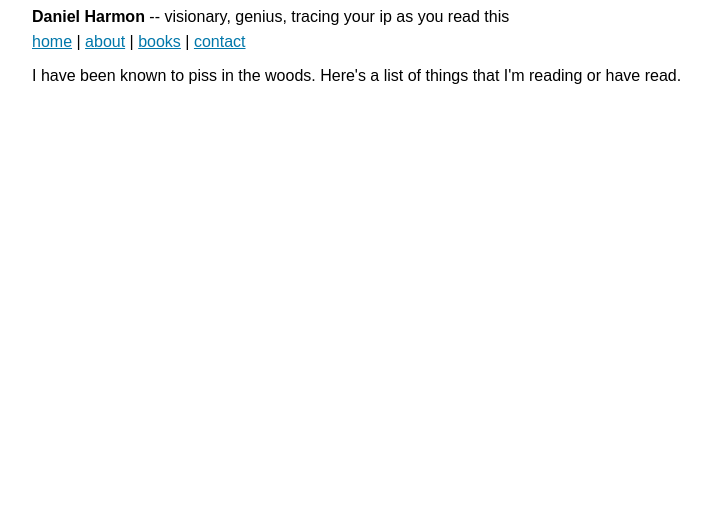
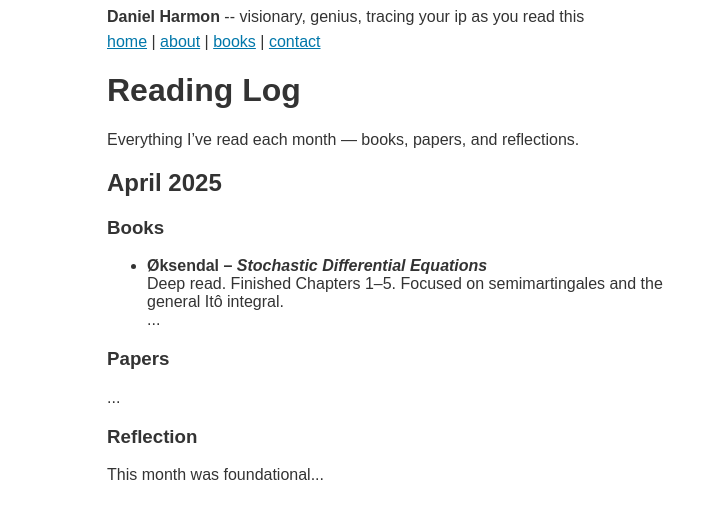
Before and after one commit to Dan-Harmon/Dan-Harmon.github.io, a Jekyll site: the page built from books.html, in a window 1280 px wide. Shown: the top 519 px of the page, without its empty margins (233-940 px from the left). Built offline with Jekyll 4.4.1, drawn with Linux system fonts in a browser that asks for light colours.

Commit message:
page update

```diff
--- a/books.html
+++ b/books.html
@@ -3,6 +3,24 @@ title: books
 layout: default
 ---
 
-<p>
-I have been known to piss in the woods. Here's a list of things that I'm reading or have read.
-</p>
+<h1>Reading Log</h1>
+<p class="intro">Everything I’ve read each month — books, papers, and reflections.</p>
+
+<section class="reading-month">
+    <h2>April 2025</h2>
+
+    <h3>Books</h3>
+    <ul>
+    <li>
+        <strong>Øksendal – <em>Stochastic Differential Equations</em></strong><br>
+        Deep read. Finished Chapters 1–5. Focused on semimartingales and the general Itô integral.
+    </li>
+    ...
+    </ul>
+
+    <h3>Papers</h3>
+    ...
+
+    <h3>Reflection</h3>
+    <p>This month was foundational...</p>
+</section>
--- a/styles.css
+++ b/styles.css
@@ -1,6 +1,14 @@
 /* You can add global styles to this file, and also import other style files */
+head {
+  padding-top: 20px;
+  padding-right: 20px;
+  padding-bottom: 20px;
+  padding-left: 20px;
+}
+
 body {
   background-color: "#F9F9F9";
+  color: #333;
   font-family: 'Be Vietnam Pro', sans-serif;
 }
 
@@ -12,7 +20,8 @@ body {
 }
 
 .main {
-  width: 750px;
+  width: 600px;
+  max-width: 750px;
   margin-left: auto;
   margin-right: auto;
 }
@@ -25,3 +34,7 @@ body {
 a {
   color: #0077aa;
 }
+
+highlighted {
+  color: slategray
+}
```
Also changed, not shown: about.html (+6 -1 lines), index.html (+3 -4 lines), 1 other file.
